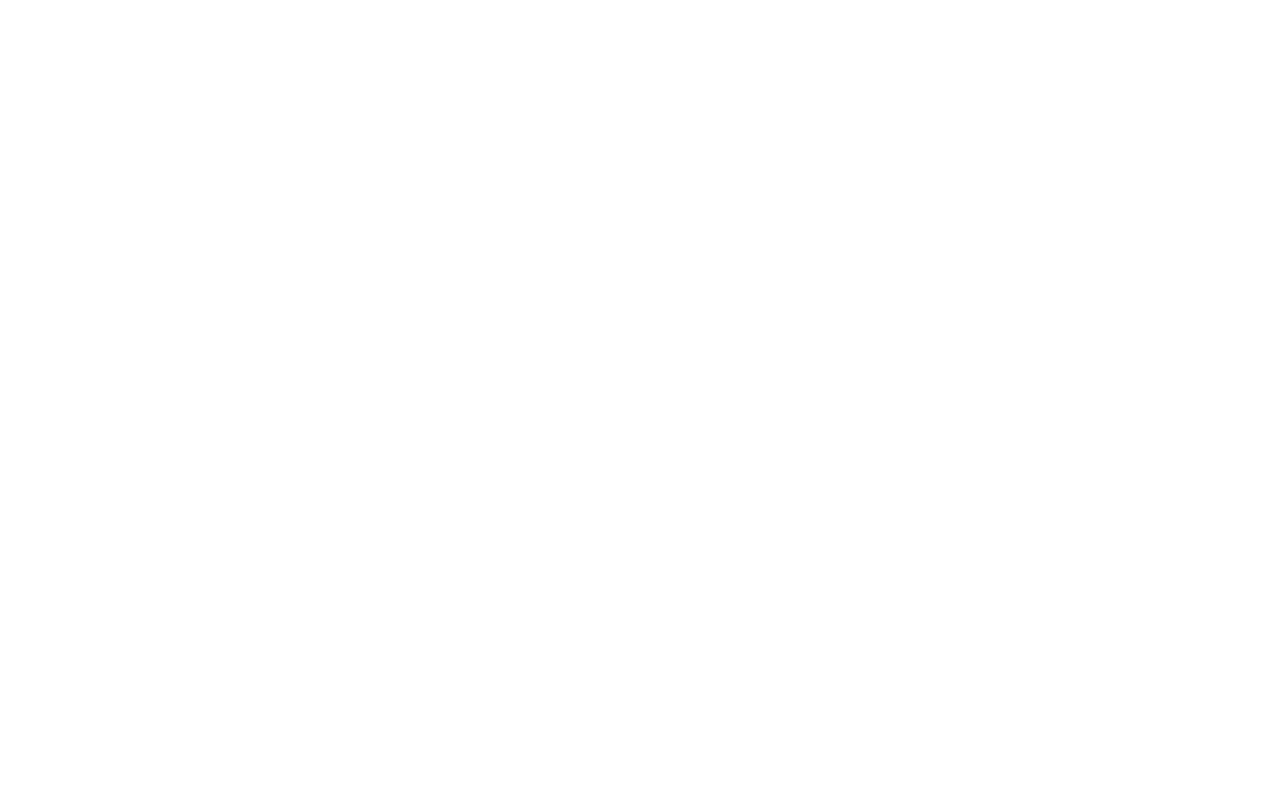
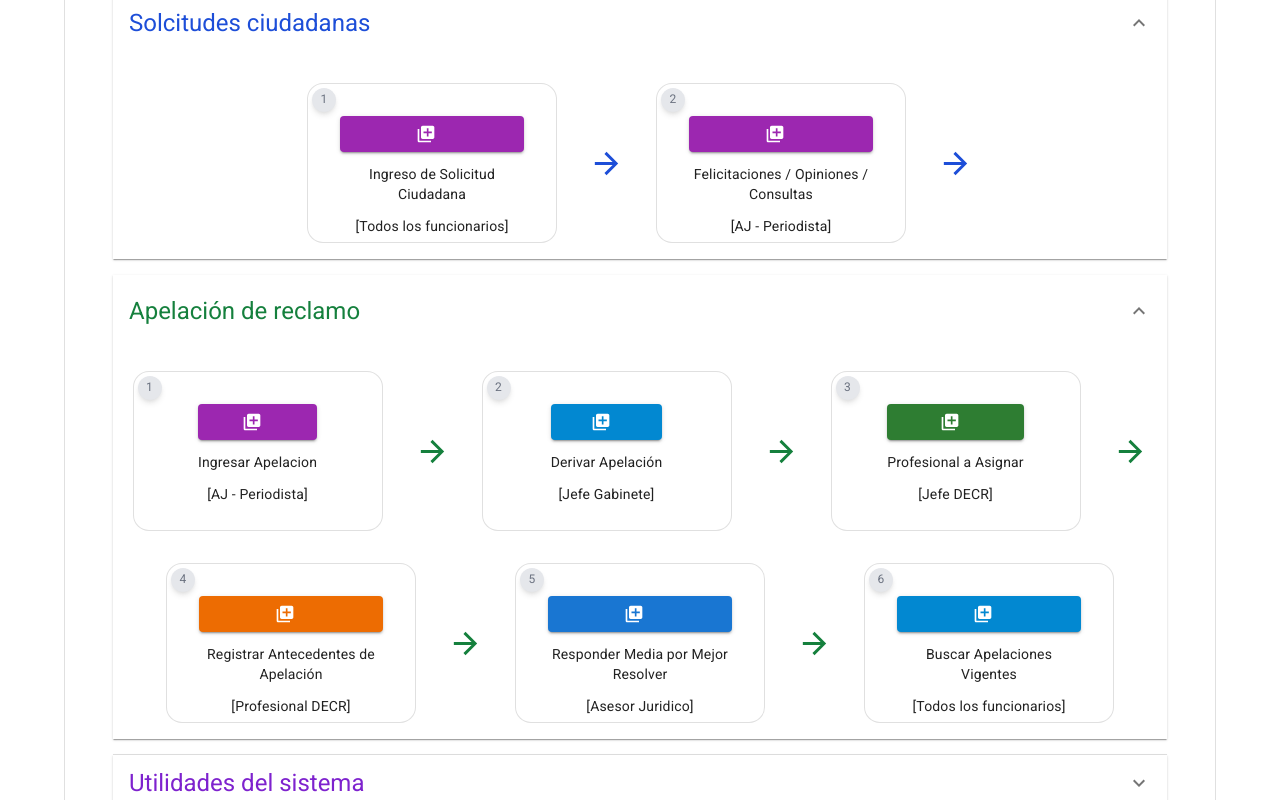
Before and after one commit to reneframirez/oirs-externo-frontend, a React (Vite) app: page /oirs/solicitud-ciudadana-funcionario in a window 1280 px wide. Shown: the part 920-1720 px from the top of the page. Before the commit the page ends 800 px from the top, so only its background shows below. Built offline with nearby package versions, Linux system fonts and the light colour scheme.

Commit message:
mejora pantalla procesos

```diff
--- a/src/pages/oirs/solicitud-ciudadana-funcionario/index.jsx
+++ b/src/pages/oirs/solicitud-ciudadana-funcionario/index.jsx
@@ -88,16 +88,15 @@
       color: 'success'
     },
     {
+      url: 'registrar-antecedentes-apelacion',
+      titulo: 'Registrar Antecedentes de Apelación',
+      rol: '[Profesional DECR]',
+      color: 'warning'
+    },    {
       url: 'responder-mmr',
       titulo: 'Responder Media por Mejor Resolver',
       rol: '[Asesor Juridico]',
       color: 'primary'
-    },
-    {
-      url: 'registrar-antecedentes-apelacion',
-      titulo: 'Registrar Antecedentes de Apelación',
-      rol: '[Profesional DECR]',
-      color: 'warning'
     },
     {
       url: 'busqueda-apelaciones-vigentes',
@@ -128,6 +127,21 @@
     },
   ];
 
+  const felicitacionesCardsData = [
+    {
+      url: '/oirs/solicitud-ciudadana-funcionario/ingreso-solicitud-interno',
+      titulo: 'Ingreso de Solicitud Ciudadana',
+      rol: '[Todos los funcionarios]',
+      color: 'secondary'
+    },
+    {
+      url: '/oirs/solicitud-ciudadana-funcionario/solicitudes-pendientes',
+      titulo: 'Felicitaciones / Opiniones / Consultas',
+      rol: '[AJ - Periodista]',
+      color: 'secondary'
+    }
+  ];
+
 
   return (
     <Box className="flex flex-col items-center justify-center px-4">
@@ -149,10 +163,10 @@
             Módulo SIGO - Portal Único
           </Typography>
 
-          <Accordion>
+          <Accordion expanded={true}>
             <AccordionSummary expandIcon={<ExpandMoreIcon />}>
               <Typography variant="h5" className="text-blue-700">
-                Proceso Reclamo
+                Proceso de reclamo solicitud ciudadana
               </Typography>
             </AccordionSummary>
             <AccordionDetails>
@@ -199,10 +213,60 @@
             </AccordionDetails>
           </Accordion>
 
-          <Accordion>
+          <Accordion expanded={true}>
+            <AccordionSummary expandIcon={<ExpandMoreIcon />}>
+              <Typography variant="h5" className="text-blue-700">
+                Solcitudes ciudadanas
+              </Typography>
+            </AccordionSummary>
+            <AccordionDetails>
+              <Box className="flex flex-col md:flex-row flex-wrap items-center justify-center gap-8 pt-4">
+                {felicitacionesCardsData.map((card, index) => (
+                  <React.Fragment key={index}>
+                    <Card
+                      variant="outlined"
+                      className="flex flex-col items-center p-4 relative"
+                      sx={{ width: { xs: '100%', sm: '250px' }, height: '160px', borderRadius: '16px' }}
+                    >
+                      <CardContent>
+                        <Box className="absolute top-1 left-1 w-6 h-6 rounded-full bg-gray-200 shadow-md flex items-center justify-center">
+                          <Typography variant="caption" className="text-gray-500">
+                            {index + 1}
+                          </Typography>
+                        </Box>
+                        <Button
+                          variant="contained"
+                          color={card.color}
+                          component={Link}
+                          to={card.url}
+                          startIcon={<AddToPhotosIcon />}
+                          className="mb-4 w-full h-9"
+                        >
+                          {' '}
+                        </Button>
+                        <Typography variant="body2" className="text-center pt-3">
+                          {card.titulo}
+                        </Typography>
+                        <Typography variant="body2" className="text-center pt-3">
+                          {card.rol}
+                        </Typography>
+                      </CardContent>
+                    </Card>
+                    {index < cardsData.length - 1 && (
+                      <Box className="flex items-center justify-center">
+                        <ArrowForwardIcon fontSize="large" className="text-blue-700 hidden md:block" />
+                      </Box>
+                    )}
+                  </React.Fragment>
+                ))}
+              </Box>
+            </AccordionDetails>
+          </Accordion>
+
+          <Accordion expanded={true}>
             <AccordionSummary expandIcon={<ExpandMoreIcon />}>
               <Typography variant="h5" className="text-green-700">
-                Proceso de Apelación
+                Apelación de reclamo
               </Typography>
             </AccordionSummary>
             <AccordionDetails>
@@ -252,7 +316,7 @@
           <Accordion>
             <AccordionSummary expandIcon={<ExpandMoreIcon />}>
               <Typography variant="h5" className="text-purple-700">
-                Apoyo al Proceso
+                Utilidades del sistema
               </Typography>
             </AccordionSummary>
             <AccordionDetails>
```
Also changed, not shown: src/pages/IngresoSolicitudInterno.jsx (added).
